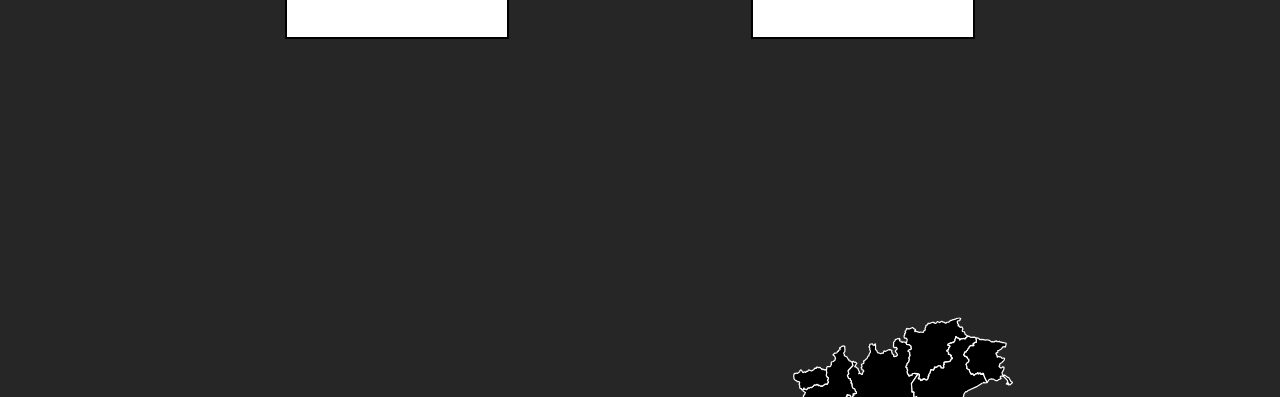
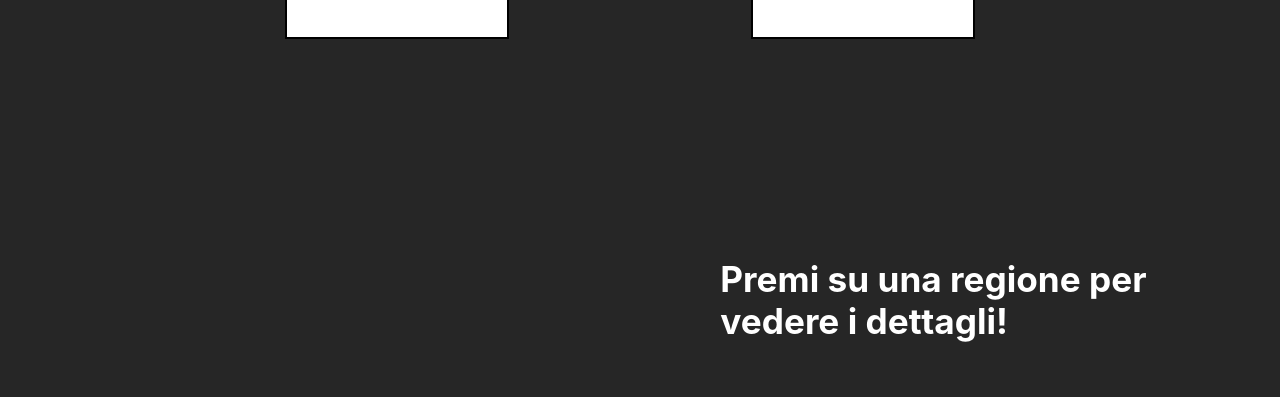
Before and after one commit to Quoll905/liveCovid, a React (Create React App) app: page /situazioneGenerale in a window 1280 px wide. Shown: the part 636-1033 px from the top of the page. Built offline with nearby package versions, Linux system fonts and the light colour scheme; no server answers.

Commit message:
daje cazzo

```diff
--- a/src/Pages/SituazioneGenerale.css
+++ b/src/Pages/SituazioneGenerale.css
@@ -113,7 +113,7 @@
     color: white;
     display: flex;
     align-items: center;
-    justify-content: center;
+    justify-content: stretch;
     overflow-x: auto;
 }
 
@@ -227,7 +227,10 @@
     text-align: center;
 }
 
-
+.dettagli_premi_regione{
+    padding:5px;
+    padding-top: 70px;
+}
 
 
 
--- a/src/Pages/SituazioneGenerale.js
+++ b/src/Pages/SituazioneGenerale.js
@@ -253,7 +253,7 @@ class SituazioneGenerale extends React.Component {
 
                 <div className="contenitore_italia_svg">
                 {
-                this.state.regioneAttiva && <div className='informazioni_regione_cliccata'>
+                this.state.regioneAttiva ? <div className='informazioni_regione_cliccata'>
                       <h1>{this.state.regioneAttiva}</h1>
                       <div className='info_contenitore_quadrati'>
                         <div className='info_quadrato_regione'>
@@ -273,7 +273,7 @@ class SituazioneGenerale extends React.Component {
                             <h2>{this.state.datiRegioneAttiva.deceduti}</h2>
                         </div>
                       </div>
-                  </div>
+                  </div> : <h2 className='dettagli_premi_regione'>Premi su una regione per vedere i dettagli!</h2>
                   }
                   <svg
                     xmlnsmapsvg="http://mapsvg.com"
```
